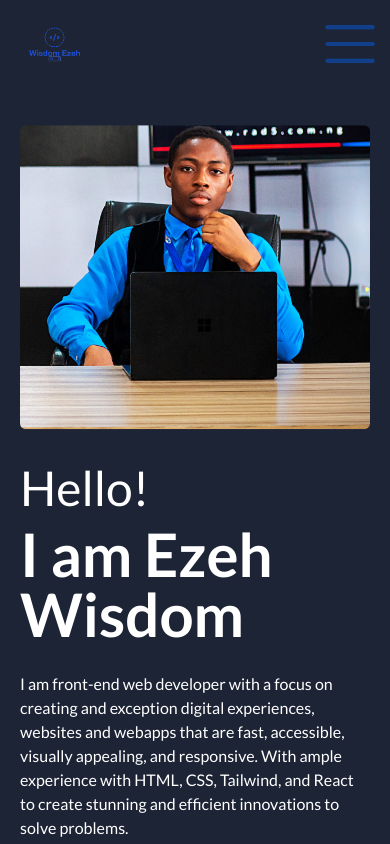
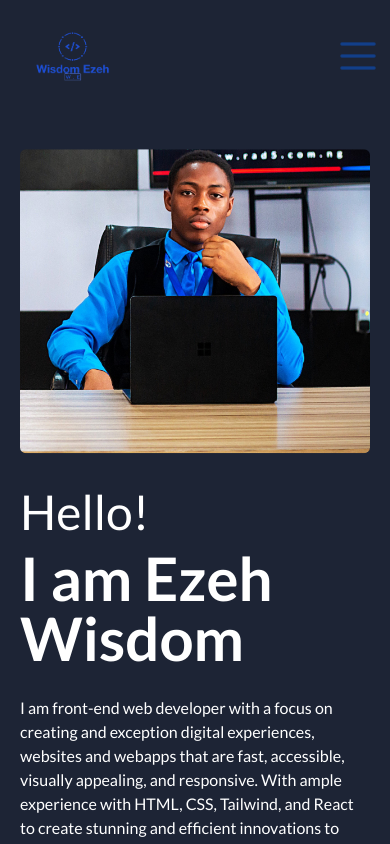
Before and after one commit to Ashes-code/wisdom-portfolio, a React (Vite) app: page / in a window 390 px wide. Shown: the top 844 px of the page. Built offline with nearby package versions, Linux system fonts and the light colour scheme.

Commit message:
update on logo and nav

```diff
--- a/src/App.jsx
+++ b/src/App.jsx
@@ -49,11 +49,11 @@ function App() {
 
       <section>
         <div className="container mx-auto lg:flex justify-between items-center py-4">
-          <div className="text-center flex justify-between px-3 lg:px-0">
+          <div className="text-center flex justify-between items-center px-3 lg:px-0">
             <a href="/wisdom-portfolio/">
-              <img src={logo} alt="Logo" title="Wisdom Ezeh" className="flex h-14 lg:h-28 lg:hover:scale-125 transition-all" />
+              <img src={logo} alt="Logo" title="Wisdom Ezeh" className="flex h-20 lg:h-28 lg:hover:scale-125 transition-all" />
             </a>
-            <img src={menu} alt="hamburger menu icon" className='flex justify-end lg:hidden h-14' onClick={handleToggle} />
+            <img src={menu} alt="hamburger menu icon" className='flex justify-end lg:hidden h-10' onClick={handleToggle} />
           </div>
           {togglehamburger && (
             <ul className="lg:hidden flex flex-col justify-between items-center bg-[#1F2937] text-gray-400 absolute top-20 left-0 w-full py-5 shadow-lg z-10">
```
